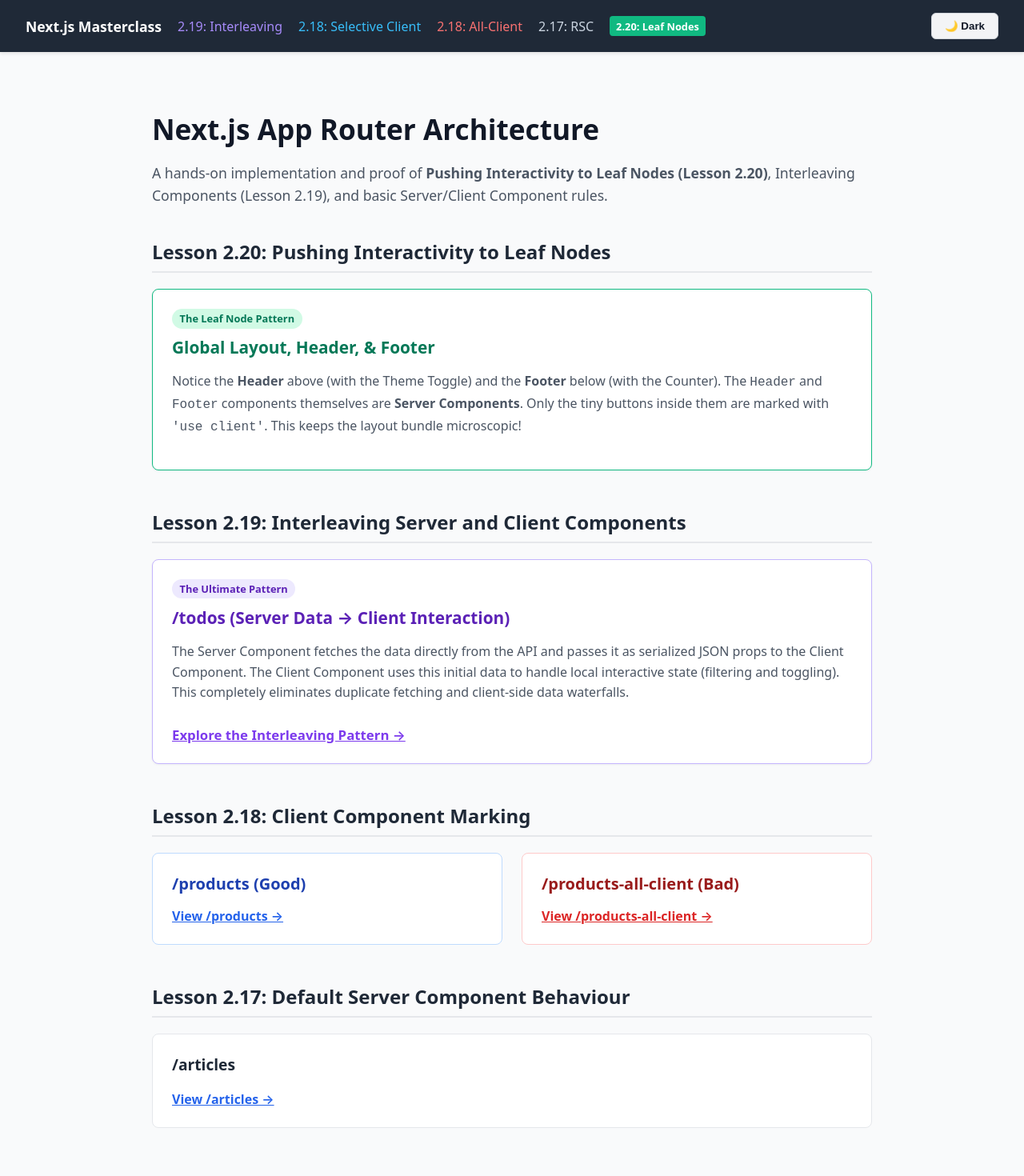
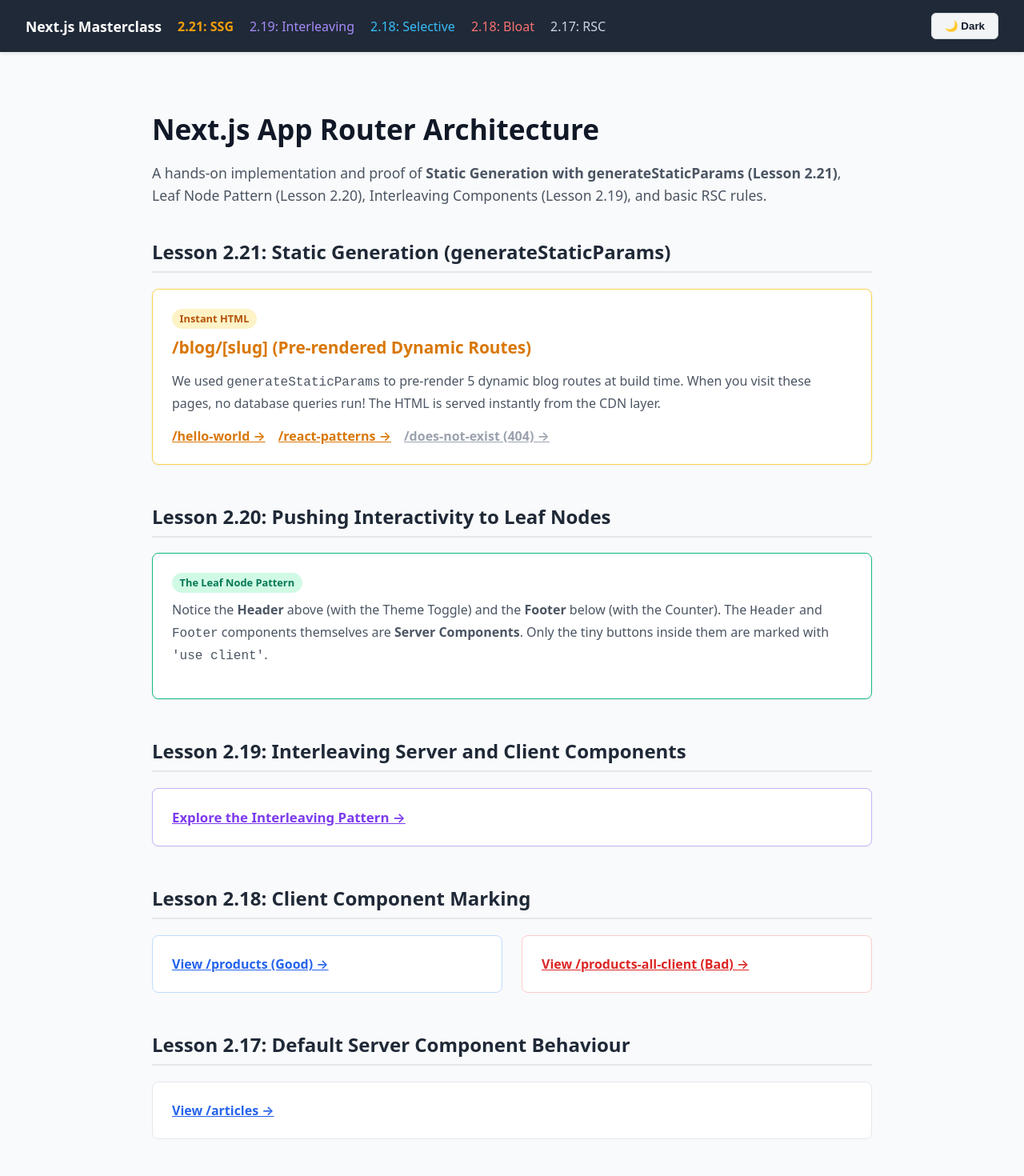
Before and after one commit to shyamsharmas124-commits/default-server-component-behaviour, a Next.js app: page / in a window 1280 px wide. Shown: the top 1470 px of the page at 80% size. Built offline with nearby package versions, Linux system fonts and the light colour scheme.

Commit message:
feat(2.21): implement generateStaticParams for blog routes

```diff
--- a/app/page.tsx
+++ b/app/page.tsx
@@ -8,9 +8,29 @@
           Next.js App Router Architecture
         </h1>
         <p style={{ fontSize: '1.1rem', color: '#4b5563', lineHeight: '1.6' }}>
-          A hands-on implementation and proof of <strong>Pushing Interactivity to Leaf Nodes (Lesson 2.20)</strong>, Interleaving Components (Lesson 2.19), and basic Server/Client Component rules.
+          A hands-on implementation and proof of <strong>Static Generation with generateStaticParams (Lesson 2.21)</strong>, Leaf Node Pattern (Lesson 2.20), Interleaving Components (Lesson 2.19), and basic RSC rules.
         </p>
       </header>
+
+      <section style={{ marginBottom: '3rem' }}>
+        <h2 style={{ fontSize: '1.5rem', color: '#1f2937', borderBottom: '2px solid #e5e7eb', paddingBottom: '0.5rem' }}>
+          Lesson 2.21: Static Generation (generateStaticParams)
+        </h2>
+        <div style={{ display: 'grid', gridTemplateColumns: '1fr', gap: '1.5rem', marginTop: '1rem' }}>
+          <div style={{ backgroundColor: '#ffffff', borderRadius: '8px', padding: '1.5rem', border: '1px solid #fcd34d', boxShadow: '0 1px 3px rgba(0,0,0,0.05)' }}>
+            <span style={{ backgroundColor: '#fef3c7', color: '#b45309', padding: '0.2rem 0.6rem', borderRadius: '9999px', fontSize: '0.8rem', fontWeight: 'bold' }}>Instant HTML</span>
+            <h3 style={{ fontSize: '1.3rem', color: '#d97706', margin: '0.75rem 0 0.5rem 0' }}>/blog/[slug] (Pre-rendered Dynamic Routes)</h3>
+            <p style={{ color: '#4b5563', fontSize: '1rem', lineHeight: '1.6' }}>
+              We used <code>generateStaticParams</code> to pre-render 5 dynamic blog routes at build time. When you visit these pages, no database queries run! The HTML is served instantly from the CDN layer.
+            </p>
+            <div style={{ marginTop: '1rem', display: 'flex', gap: '1rem', flexWrap: 'wrap' }}>
+              <Link href="/blog/hello-world" style={{ display: 'inline-block', color: '#d97706', fontWeight: '600' }}>/hello-world &rarr;</Link>
+              <Link href="/blog/react-patterns" style={{ display: 'inline-block', color: '#d97706', fontWeight: '600' }}>/react-patterns &rarr;</Link>
+              <Link href="/blog/does-not-exist" style={{ display: 'inline-block', color: '#9ca3af', fontWeight: '600' }}>/does-not-exist (404) &rarr;</Link>
+            </div>
+          </div>
+        </div>
+      </section>
 
       <section style={{ marginBottom: '3rem' }}>
         <h2 style={{ fontSize: '1.5rem', color: '#1f2937', borderBottom: '2px solid #e5e7eb', paddingBottom: '0.5rem' }}>
@@ -19,9 +39,8 @@
         <div style={{ display: 'grid', gridTemplateColumns: '1fr', gap: '1.5rem', marginTop: '1rem' }}>
           <div style={{ backgroundColor: '#ffffff', borderRadius: '8px', padding: '1.5rem', border: '1px solid #10b981', boxShadow: '0 1px 3px rgba(0,0,0,0.05)' }}>
             <span style={{ backgroundColor: '#d1fae5', color: '#047857', padding: '0.2rem 0.6rem', borderRadius: '9999px', fontSize: '0.8rem', fontWeight: 'bold' }}>The Leaf Node Pattern</span>
-            <h3 style={{ fontSize: '1.3rem', color: '#047857', margin: '0.75rem 0 0.5rem 0' }}>Global Layout, Header, & Footer</h3>
-            <p style={{ color: '#4b5563', fontSize: '1rem', lineHeight: '1.6' }}>
-              Notice the <strong>Header</strong> above (with the Theme Toggle) and the <strong>Footer</strong> below (with the Counter). The <code>Header</code> and <code>Footer</code> components themselves are <strong>Server Components</strong>. Only the tiny buttons inside them are marked with <code>'use client'</code>. This keeps the layout bundle microscopic!
+            <p style={{ color: '#4b5563', fontSize: '1rem', lineHeight: '1.6', marginTop: '0.75rem' }}>
+              Notice the <strong>Header</strong> above (with the Theme Toggle) and the <strong>Footer</strong> below (with the Counter). The <code>Header</code> and <code>Footer</code> components themselves are <strong>Server Components</strong>. Only the tiny buttons inside them are marked with <code>'use client'</code>.
             </p>
           </div>
         </div>
@@ -33,12 +52,7 @@
         </h2>
         <div style={{ display: 'grid', gridTemplateColumns: '1fr', gap: '1.5rem', marginTop: '1rem' }}>
           <div style={{ backgroundColor: '#ffffff', borderRadius: '8px', padding: '1.5rem', border: '1px solid #c4b5fd', boxShadow: '0 1px 3px rgba(0,0,0,0.05)' }}>
-            <span style={{ backgroundColor: '#ede9fe', color: '#5b21b6', padding: '0.2rem 0.6rem', borderRadius: '9999px', fontSize: '0.8rem', fontWeight: 'bold' }}>The Ultimate Pattern</span>
-            <h3 style={{ fontSize: '1.3rem', color: '#5b21b6', margin: '0.75rem 0 0.5rem 0' }}>/todos (Server Data &rarr; Client Interaction)</h3>
-            <p style={{ color: '#4b5563', fontSize: '1rem', lineHeight: '1.6' }}>
-              The Server Component fetches the data directly from the API and passes it as serialized JSON props to the Client Component. The Client Component uses this initial data to handle local interactive state (filtering and toggling). This completely eliminates duplicate fetching and client-side data waterfalls.
-            </p>
-            <Link href="/todos" style={{ display: 'inline-block', marginTop: '0.75rem', color: '#7c3aed', fontWeight: '600', fontSize: '1.05rem' }}>
+            <Link href="/todos" style={{ display: 'inline-block', color: '#7c3aed', fontWeight: '600', fontSize: '1.05rem' }}>
               Explore the Interleaving Pattern &rarr;
             </Link>
           </div>
@@ -51,16 +65,14 @@
         </h2>
         <div style={{ display: 'grid', gridTemplateColumns: 'repeat(auto-fit, minmax(280px, 1fr))', gap: '1.5rem', marginTop: '1rem' }}>
           <div style={{ backgroundColor: '#ffffff', borderRadius: '8px', padding: '1.5rem', border: '1px solid #bfdbfe' }}>
-            <h3 style={{ fontSize: '1.25rem', color: '#1e40af', margin: '0 0 0.5rem 0' }}>/products (Good)</h3>
-            <Link href="/products" style={{ display: 'inline-block', marginTop: '0.5rem', color: '#2563eb', fontWeight: '600' }}>
-              View /products &rarr;
+            <Link href="/products" style={{ display: 'inline-block', color: '#2563eb', fontWeight: '600' }}>
+              View /products (Good) &rarr;
             </Link>
           </div>
 
           <div style={{ backgroundColor: '#ffffff', borderRadius: '8px', padding: '1.5rem', border: '1px solid #fecaca' }}>
-            <h3 style={{ fontSize: '1.25rem', color: '#991b1b', margin: '0 0 0.5rem 0' }}>/products-all-client (Bad)</h3>
-            <Link href="/products-all-client" style={{ display: 'inline-block', marginTop: '0.5rem', color: '#dc2626', fontWeight: '600' }}>
-              View /products-all-client &rarr;
+            <Link href="/products-all-client" style={{ display: 'inline-block', color: '#dc2626', fontWeight: '600' }}>
+              View /products-all-client (Bad) &rarr;
             </Link>
           </div>
         </div>
@@ -72,7 +84,6 @@
         </h2>
         <div style={{ display: 'grid', gridTemplateColumns: '1fr', gap: '1.5rem', marginTop: '1rem' }}>
           <div style={{ backgroundColor: '#ffffff', borderRadius: '8px', padding: '1.5rem', border: '1px solid #e5e7eb' }}>
-            <h3 style={{ fontSize: '1.2rem', color: '#1f2937', marginTop: 0 }}>/articles</h3>
             <Link href="/articles" style={{ display: 'inline-block', color: '#2563eb', fontWeight: '600' }}>
               View /articles &rarr;
             </Link>
--- a/components/Header.tsx
+++ b/components/Header.tsx
@@ -17,11 +17,11 @@
     }}>
       <nav style={{ display: 'flex', flexWrap: 'wrap', gap: '1.25rem', alignItems: 'center' }}>
         <Link href="/" style={{ color: '#ffffff', textDecoration: 'none', fontWeight: 'bold', fontSize: '1.1rem' }}>Next.js Masterclass</Link>
+        <Link href="/blog/hello-world" style={{ color: '#f59e0b', textDecoration: 'none', fontWeight: 'bold' }}>2.21: SSG</Link>
         <Link href="/todos" style={{ color: '#a78bfa', textDecoration: 'none' }}>2.19: Interleaving</Link>
-        <Link href="/products" style={{ color: '#38bdf8', textDecoration: 'none' }}>2.18: Selective Client</Link>
-        <Link href="/products-all-client" style={{ color: '#f87171', textDecoration: 'none' }}>2.18: All-Client</Link>
+        <Link href="/products" style={{ color: '#38bdf8', textDecoration: 'none' }}>2.18: Selective</Link>
+        <Link href="/products-all-client" style={{ color: '#f87171', textDecoration: 'none' }}>2.18: Bloat</Link>
         <Link href="/articles" style={{ color: '#cbd5e1', textDecoration: 'none' }}>2.17: RSC</Link>
-        <span style={{ backgroundColor: '#10b981', color: '#ffffff', padding: '0.2rem 0.5rem', borderRadius: '4px', fontSize: '0.8rem', fontWeight: 'bold' }}>2.20: Leaf Nodes</span>
       </nav>
       {/* Only the toggle is interactive. The rest of the Header stays on the Server. */}
       <ThemeToggle />
```
Also changed, not shown: app/blog/[slug]/page.tsx (added, +50 -0 lines), 1 other file (tests, documents, lock files or other folders).
